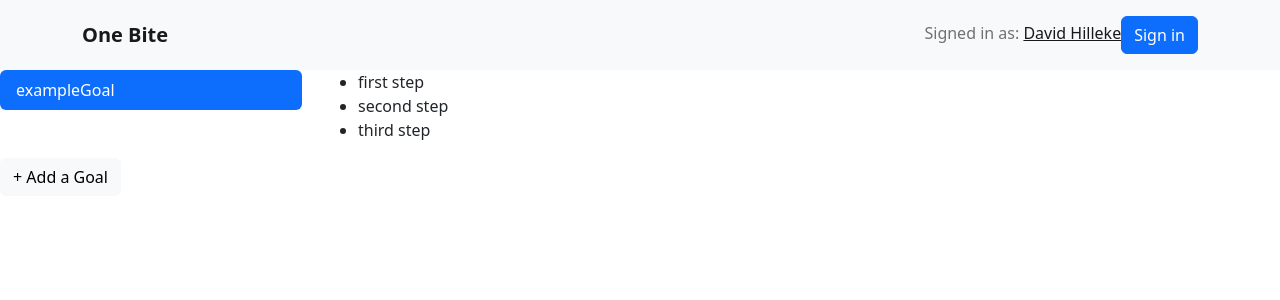
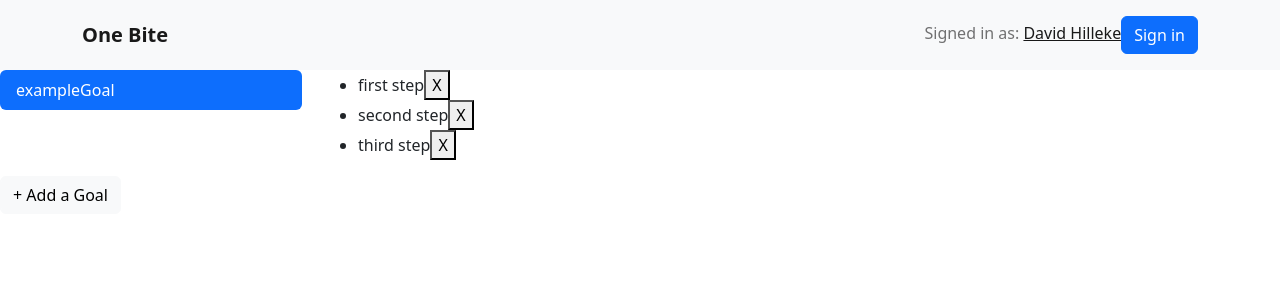
Before and after one commit to hillekecodes/one-bite, a React (Create React App) app: page / in a window 1280 px wide. Both pictures are taken after a click on the tab "exampleGoal". Shown: the top 300 px of the page. Built offline with nearby package versions, Linux system fonts and the light colour scheme.

Commit message:
Refactored some left interface code

```diff
--- a/src/Components/AddGoal.js
+++ b/src/Components/AddGoal.js
@@ -18,6 +18,10 @@ const AddGoal = (props) => {
             setModalGoal('');
         }
     }, [doIt])
+
+    // useEffect(() => {
+    //   localStorage.('goals', goalArr)
+    // }, [the goal array])
 
 
     const handleSave = () => {
--- a/src/Components/LeftInterface.js
+++ b/src/Components/LeftInterface.js
@@ -7,6 +7,7 @@ import AddGoal from './AddGoal';
 
 
 const LeftInterface = () => {
+  // const localgoals = localStorage.getItem('goals)
    const [ goals, setGoals ] = useState({
     exampleGoal:['first step', 'second step', 'third step']
    })
@@ -26,12 +27,15 @@ const LeftInterface = () => {
 //make it purdy
 //fix title of AddGoal modal to be the previous step
 
-let goalList = Object.keys(goals).map(goal => {return [goal]});
+// let goalList = Object.keys(goals).map(goal => {return [goal]});
 
-const removeStep = (id) => {
-  console.log('removeStep')
-  const newGoals = goalList.filter((step) => step.id !== id);
-  setGoals(newGoals)
+const removeStep = (goal, step) => {
+  const filteredGoals = goals[goal].filter(x => x !== step)
+  const updatedGoals = goals
+  updatedGoals[goal] = filteredGoals
+  console.log("updatedGoals", updatedGoals)
+  setGoals(updatedGoals)
+  // localStorage.setItem('goals', updatedGoals)
 }
 
 const editGoal = (key) => {
@@ -39,6 +43,21 @@ const editGoal = (key) => {
   //open modal back up or edit in place?
 }
 
+console.log("goals", goals)
+console.log("Object.keys(goals).length", Object.keys(goals).length)
+
+
+// [
+//   0: "first step",
+//   1: "second step",
+//   2: "third step",
+// ]
+
+// [
+  //   { id: "first step" value: "first step" },
+  //   1: "second step",
+  //   2: "third step",
+  // ]
 
   return (
     <>
@@ -53,14 +72,25 @@ const editGoal = (key) => {
                     </Nav.Item>
                   </Nav>
                 </Col>
+                {/* make a new component or f() */}
+                {/* { renderSteps(goals) } */}
                 <Col sm={9}>
                   <Tab.Content>
                     <Tab.Pane eventKey={goal}>
-                      <ul dangerouslySetInnerHTML={{__html:
+                      {/* <ul dangerouslySetInnerHTML={{__html:
                             goals[goal].map(step => `
                               <li id=${step}>${step}</li>`).join('')
-                              // <button type="button" onClick={removeStep}>X</button>
+                              <button type="button" onClick={removeStep}>X</button>
                             }} >
+                      </ul> */}
+                      <ul>
+                        { Object.keys(goals).length ? goals[goal].map(step => {
+                          return (
+                            <li key={step} id={step}>{step}
+                            <button type="button" onClick={() => removeStep(goal, step)}>X</button></li>
+                          )
+
+                        }) : 'No goals yet' }
                       </ul>
                       {/* <button onClick={editGoal}>Edit</button> */}
                     </Tab.Pane>
```
Also changed, not shown: src/Context/UserContext.js (+10 -7 lines).
